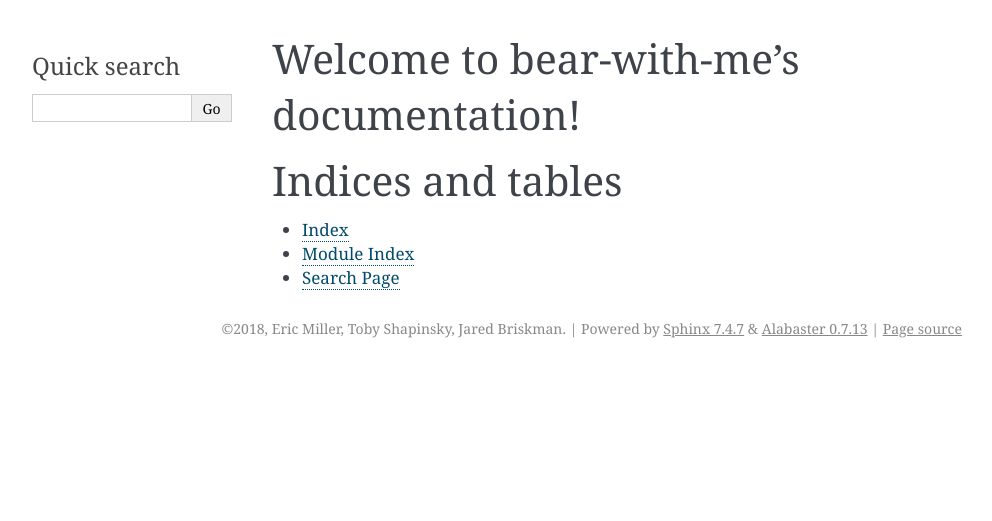
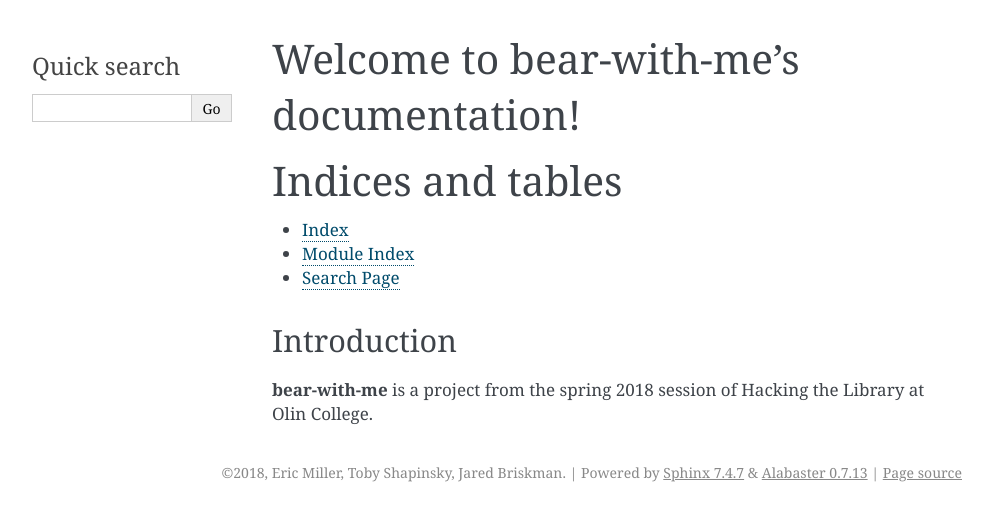
Before and after one commit to HALtheWise/bear-with-me, a Sphinx documentation site: the page built from docs/index.rst, in a window 1280 px wide. Shown: the top 521 px of the page, without its empty margins (148-1140 px from the left). Built offline with Sphinx 7.4.7, drawn with Linux system fonts in a browser that asks for light colours.

```diff
--- a/docs/index.rst
+++ b/docs/index.rst
@@ -18,3 +18,8 @@
 * :ref:`genindex`
 * :ref:`modindex`
 * :ref:`search`
+
+Introduction
+~~~~~~~~~~~~
+
+**bear-with-me** is a project from the spring 2018 session of Hacking the Library at Olin College.
```
Also changed, not shown: 1 other file.
